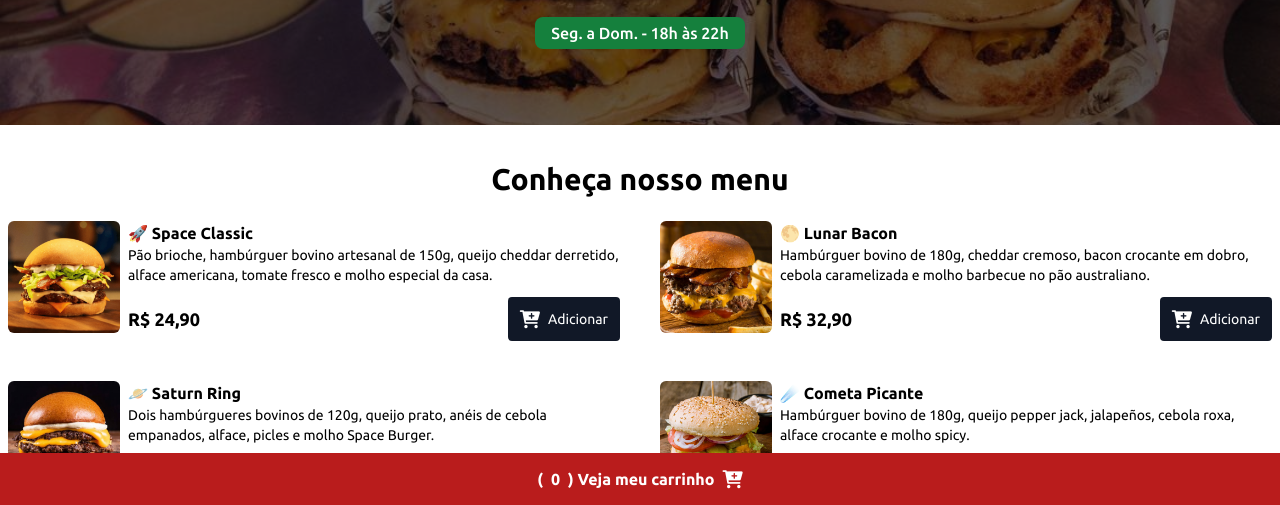
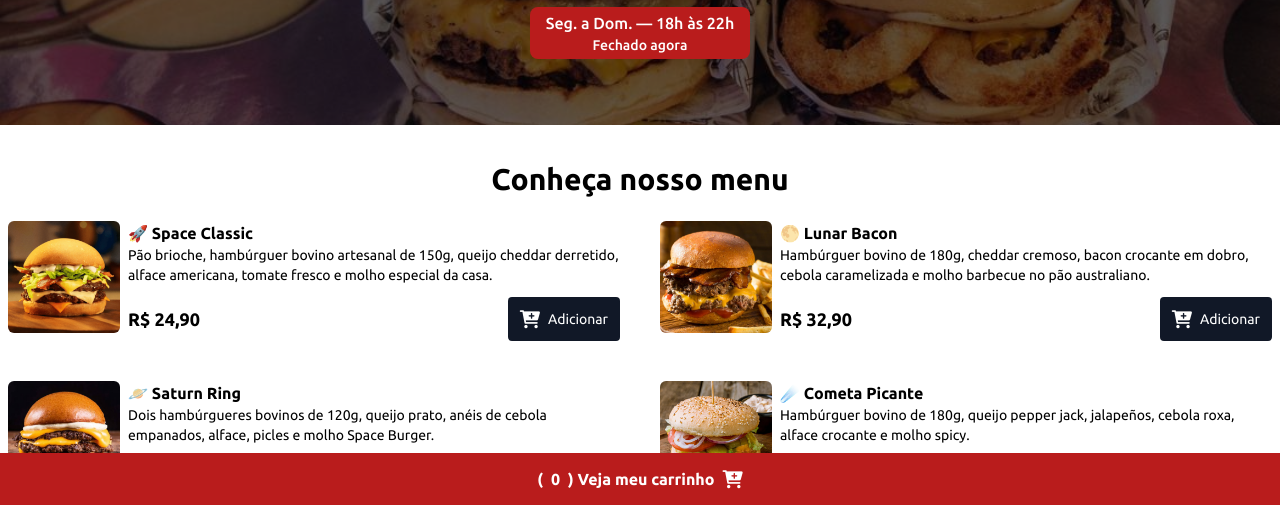
Before and after one commit to antonio-clecio/cardapio-simples, a website with bundled scripts: page index.html in a window 1280 px wide. Shown: the part 295-800 px from the top of the page. Built offline with nearby package versions, Linux system fonts and the light colour scheme.

Commit message:
T11. Adiciona lógica de horário de funcionamento da loja com feedback visual, refatora o código para melhorar a estrutura e acessibilidade

```diff
--- a/index.html
+++ b/index.html
@@ -54,8 +54,22 @@
         />
         <h1 class="text-4xl mt-4 mb-2 font-bold text-white">SPACE BURGUER</h1>
         <span class="text-white font-medium">Rua dev 10, Novo Gama - GO</span>
-        <div class="bg-green-700 px-4 py-1 rounded-lg mt-5" id="date-span">
+        <!-- <div class="bg-green-700 px-4 py-1 rounded-lg mt-5" id="date-span">
           <span class="text-white font-medium">Seg. a Dom. - 18h às 22h</span>
+        </div> -->
+        <div id="date-span" class="bg-gray-700 px-4 py-1 rounded-lg mt-5">
+          <span
+            id="store-hours"
+            class="block text-center text-white font-medium"
+          >
+            Seg. a Dom. — 18h às 22h
+          </span>
+
+          <span
+            id="store-status"
+            class="block text-center text-white text-sm font-medium"
+            role="status"
+          ></span>
         </div>
       </div>
     </header>
@@ -70,8 +84,9 @@
     ></p>
     <!-- CATALOG:START -->
     <main id="menu">
-      <div class="grid grid-cols-1 md:grid-cols-2 gap-7 md:gap-10 mx-auto max-w-7xl px-2 mb-16">
-
+      <div
+        class="grid grid-cols-1 md:grid-cols-2 gap-7 md:gap-10 mx-auto max-w-7xl px-2 mb-16"
+      >
         <article class="flex gap-2 w-full">
           <img
             src="./assets/hamb-1.png"
@@ -79,8 +94,14 @@
             class="w-28 h-28 rounded-md hover:scale-110 hover:-rotate-2 duration-300"
           />
           <div class="w-full">
-        <p class="font-bold"><span aria-hidden="true">🚀</span> Space Classic</p>
-        <p class="text-sm">Pão brioche, hambúrguer bovino artesanal de 150g, queijo cheddar derretido, alface americana, tomate fresco e molho especial da casa.</p>
+            <p class="font-bold">
+              <span aria-hidden="true">🚀</span> Space Classic
+            </p>
+            <p class="text-sm">
+              Pão brioche, hambúrguer bovino artesanal de 150g, queijo cheddar
+              derretido, alface americana, tomate fresco e molho especial da
+              casa.
+            </p>
             <div class="flex flex-wrap items-center gap-2 justify-between mt-3">
               <p class="font-bold text-lg">R$ 24,90</p>
               <button
@@ -103,8 +124,13 @@
             class="w-28 h-28 rounded-md hover:scale-110 hover:-rotate-2 duration-300"
           />
           <div class="w-full">
-        <p class="font-bold"><span aria-hidden="true">🌕</span> Lunar Bacon</p>
-        <p class="text-sm">Hambúrguer bovino de 180g, cheddar cremoso, bacon crocante em dobro, cebola caramelizada e molho barbecue no pão australiano.</p>
+            <p class="font-bold">
+              <span aria-hidden="true">🌕</span> Lunar Bacon
+            </p>
+            <p class="text-sm">
+              Hambúrguer bovino de 180g, cheddar cremoso, bacon crocante em
+              dobro, cebola caramelizada e molho barbecue no pão australiano.
+            </p>
             <div class="flex flex-wrap items-center gap-2 justify-between mt-3">
               <p class="font-bold text-lg">R$ 32,90</p>
               <button
@@ -127,8 +153,13 @@
             class="w-28 h-28 rounded-md hover:scale-110 hover:-rotate-2 duration-300"
           />
           <div class="w-full">
-        <p class="font-bold"><span aria-hidden="true">🪐</span> Saturn Ring</p>
-        <p class="text-sm">Dois hambúrgueres bovinos de 120g, queijo prato, anéis de cebola empanados, alface, picles e molho Space Burger.</p>
+            <p class="font-bold">
+              <span aria-hidden="true">🪐</span> Saturn Ring
+            </p>
+            <p class="text-sm">
+              Dois hambúrgueres bovinos de 120g, queijo prato, anéis de cebola
+              empanados, alface, picles e molho Space Burger.
+            </p>
             <div class="flex flex-wrap items-center gap-2 justify-between mt-3">
               <p class="font-bold text-lg">R$ 36,90</p>
               <button
@@ -151,8 +182,13 @@
             class="w-28 h-28 rounded-md hover:scale-110 hover:-rotate-2 duration-300"
           />
           <div class="w-full">
-        <p class="font-bold"><span aria-hidden="true">☄️</span> Cometa Picante</p>
-        <p class="text-sm">Hambúrguer bovino de 180g, queijo pepper jack, jalapeños, cebola roxa, alface crocante e molho spicy.</p>
+            <p class="font-bold">
+              <span aria-hidden="true">☄️</span> Cometa Picante
+            </p>
+            <p class="text-sm">
+              Hambúrguer bovino de 180g, queijo pepper jack, jalapeños, cebola
+              roxa, alface crocante e molho spicy.
+            </p>
             <div class="flex flex-wrap items-center gap-2 justify-between mt-3">
               <p class="font-bold text-lg">R$ 34,90</p>
               <button
@@ -175,8 +211,13 @@
             class="w-28 h-28 rounded-md hover:scale-110 hover:-rotate-2 duration-300"
           />
           <div class="w-full">
-        <p class="font-bold"><span aria-hidden="true">🌌</span> Galáxia Suprema</p>
-        <p class="text-sm">Hambúrguer de 200g, cheddar, bacon crocante, onion rings, ovo frito, alface e molho especial no pão brioche.</p>
+            <p class="font-bold">
+              <span aria-hidden="true">🌌</span> Galáxia Suprema
+            </p>
+            <p class="text-sm">
+              Hambúrguer de 200g, cheddar, bacon crocante, onion rings, ovo
+              frito, alface e molho especial no pão brioche.
+            </p>
             <div class="flex flex-wrap items-center gap-2 justify-between mt-3">
               <p class="font-bold text-lg">R$ 42,90</p>
               <button
@@ -199,8 +240,13 @@
             class="w-28 h-28 rounded-md hover:scale-110 hover:-rotate-2 duration-300"
           />
           <div class="w-full">
-        <p class="font-bold"><span aria-hidden="true">👽</span> Alien Cheese</p>
-        <p class="text-sm">Hambúrguer bovino de 150g recheado com cheddar, queijo mussarela derretido, cebola caramelizada e maionese defumada.</p>
+            <p class="font-bold">
+              <span aria-hidden="true">👽</span> Alien Cheese
+            </p>
+            <p class="text-sm">
+              Hambúrguer bovino de 150g recheado com cheddar, queijo mussarela
+              derretido, cebola caramelizada e maionese defumada.
+            </p>
             <div class="flex flex-wrap items-center gap-2 justify-between mt-3">
               <p class="font-bold text-lg">R$ 38,90</p>
               <button
@@ -219,8 +265,9 @@
       <div class="mx-auto max-w-7xl px-2 my-2">
         <h2 class="font-bold text-3xl">Bebidas</h2>
       </div>
-      <div class="grid grid-cols-1 md:grid-cols-2 gap-7 md:gap-10 mx-auto max-w-7xl px-2 mb-16">
-
+      <div
+        class="grid grid-cols-1 md:grid-cols-2 gap-7 md:gap-10 mx-auto max-w-7xl px-2 mb-16"
+      >
         <article class="flex gap-2 w-full">
           <img
             src="./assets/refri-1.png"
--- /dev/null
+++ b/src/config/store.js
@@ -0,0 +1,5 @@
+export const STORE_HOURS = Object.freeze({
+  timeZone: "America/Sao_Paulo",
+  openingMinutes: 18 * 60,
+  closingMinutes: 22 * 60,
+});
--- /dev/null
+++ b/src/domain/business-hours.js
@@ -0,0 +1,27 @@
+import { STORE_HOURS } from "../config/store.js";
+
+const storeTimeFormatter = new Intl.DateTimeFormat("pt-BR", {
+  timeZone: STORE_HOURS.timeZone,
+  hour: "2-digit",
+  minute: "2-digit",
+  hourCycle: "h23",
+});
+
+export function checkRestaurantOpen(date = new Date()) {
+  if (!(date instanceof Date) || Number.isNaN(date.getTime())) {
+    throw new TypeError("Informe um objeto Date válido.");
+  }
+
+  const parts = storeTimeFormatter.formatToParts(date);
+
+  const hour = Number(parts.find((part) => part.type === "hour").value);
+
+  const minute = Number(parts.find((part) => part.type === "minute").value);
+
+  const currentMinutes = hour * 60 + minute;
+
+  return (
+    currentMinutes >= STORE_HOURS.openingMinutes &&
+    currentMinutes < STORE_HOURS.closingMinutes
+  );
+}
--- a/src/main.js
+++ b/src/main.js
@@ -8,6 +8,8 @@ import {
   getCartSummary,
   CartLimitError,
 } from "./domain/cart.js";
+import { checkRestaurantOpen } from "./domain/business-hours.js";
+import { startStoreStatus } from "./ui/store-status.js";
 
 const menu = document.getElementById("menu");
 const cartBtn = document.getElementById("cart-btn");
@@ -615,19 +617,24 @@ checkoutForm.addEventListener("submit", function (event) {
 });
 
 //Verificar a hora e manipular o card horario
-function checkRestaurantOpen() {
-  const data = new Date();
-  const hora = data.getHours();
-  return hora >= 18 && hora < 22;
-}
+// function checkRestaurantOpen() {
+//   const data = new Date();
+//   const hora = data.getHours();
+//   return hora >= 18 && hora < 22;
+// }
 
-const spanItem = document.getElementById("date-span");
-const isOpen = checkRestaurantOpen();
+// const spanItem = document.getElementById("date-span");
+// const isOpen = checkRestaurantOpen();
 
-if (isOpen) {
-  spanItem.classList.remove("bg-red-700");
-  spanItem.classList.add("bg-green-700");
-} else {
-  spanItem.classList.remove("bg-green-700");
-  spanItem.classList.add("bg-red-700");
-}
+// if (isOpen) {
+//   spanItem.classList.remove("bg-red-700");
+//   spanItem.classList.add("bg-green-700");
+// } else {
+//   spanItem.classList.remove("bg-green-700");
+//   spanItem.classList.add("bg-red-700");
+// }
+startStoreStatus({
+  badge: document.getElementById("date-span"),
+  hoursLabel: document.getElementById("store-hours"),
+  statusLabel: document.getElementById("store-status"),
+});
--- /dev/null
+++ b/src/ui/store-status.js
@@ -0,0 +1,64 @@
+import { STORE_HOURS } from "../config/store.js";
+import { checkRestaurantOpen } from "../domain/business-hours.js";
+
+function formatScheduleTime(minutes) {
+  const hour = Math.floor(minutes / 60);
+  const minute = minutes % 60;
+
+  return minute === 0
+    ? `${hour}h`
+    : `${hour}h${String(minute).padStart(2, "0")}`;
+}
+
+export function startStoreStatus({
+  badge,
+  hoursLabel,
+  statusLabel,
+  now = () => new Date(),
+}) {
+  if (!badge || !hoursLabel || !statusLabel) {
+    throw new Error(
+      "Confira os elementos date-span, store-hours e store-status no HTML.",
+    );
+  }
+
+  const opening = formatScheduleTime(STORE_HOURS.openingMinutes);
+  const closing = formatScheduleTime(STORE_HOURS.closingMinutes);
+
+  hoursLabel.textContent = `Seg. a Dom. — ${opening} às ${closing}`;
+
+  function refresh() {
+    const isOpen = checkRestaurantOpen(now());
+    const message = isOpen ? "Aberto agora" : "Fechado agora";
+
+    badge.classList.remove("bg-gray-700");
+    badge.classList.toggle("bg-green-700", isOpen);
+    badge.classList.toggle("bg-red-700", !isOpen);
+
+    if (statusLabel.textContent !== message) {
+      statusLabel.textContent = message;
+    }
+  }
+
+  function refreshWhenVisible() {
+    if (document.visibilityState === "visible") {
+      refresh();
+    }
+  }
+
+  refresh();
+
+  const intervalId = window.setInterval(refreshWhenVisible, 15_000);
+
+  document.addEventListener("visibilitychange", refreshWhenVisible);
+
+  window.addEventListener("pageshow", refreshWhenVisible);
+
+  return function stopStoreStatus() {
+    window.clearInterval(intervalId);
+
+    document.removeEventListener("visibilitychange", refreshWhenVisible);
+
+    window.removeEventListener("pageshow", refreshWhenVisible);
+  };
+}
```
Also changed, not shown: styles/output.css. Lines whose indentation alone changed are shown as unchanged.
